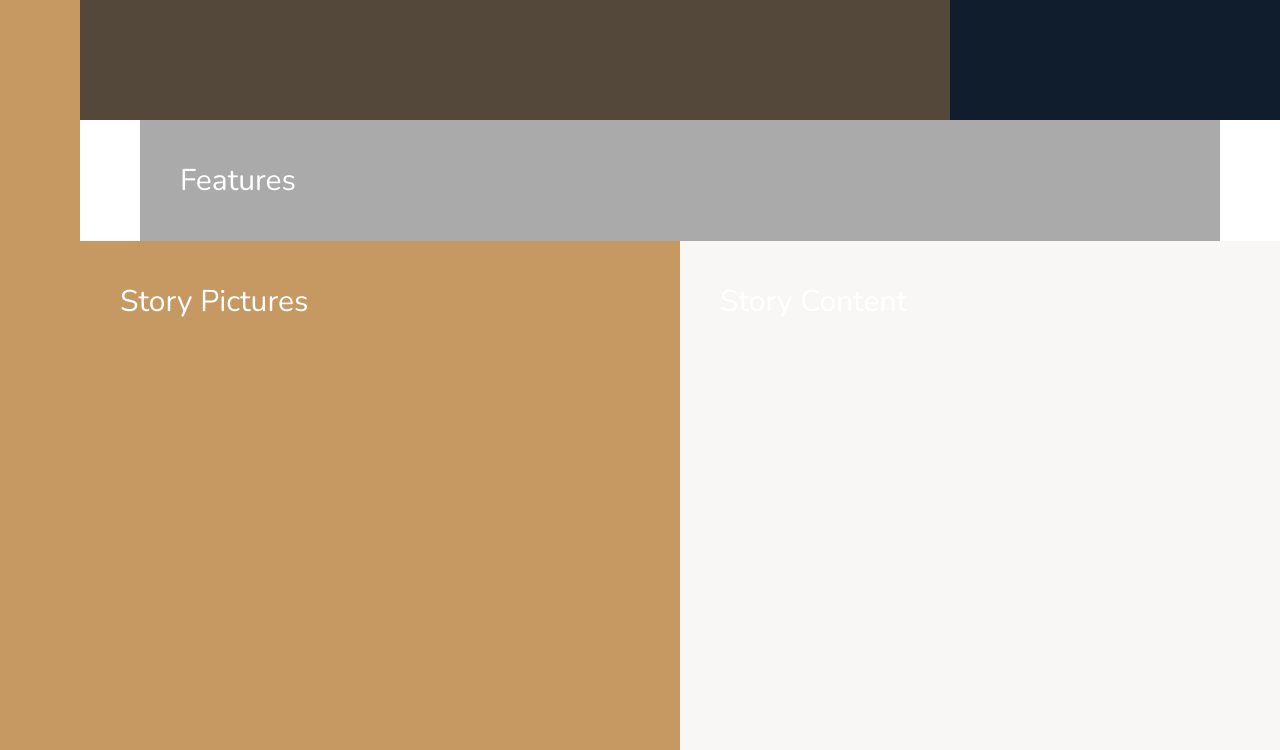
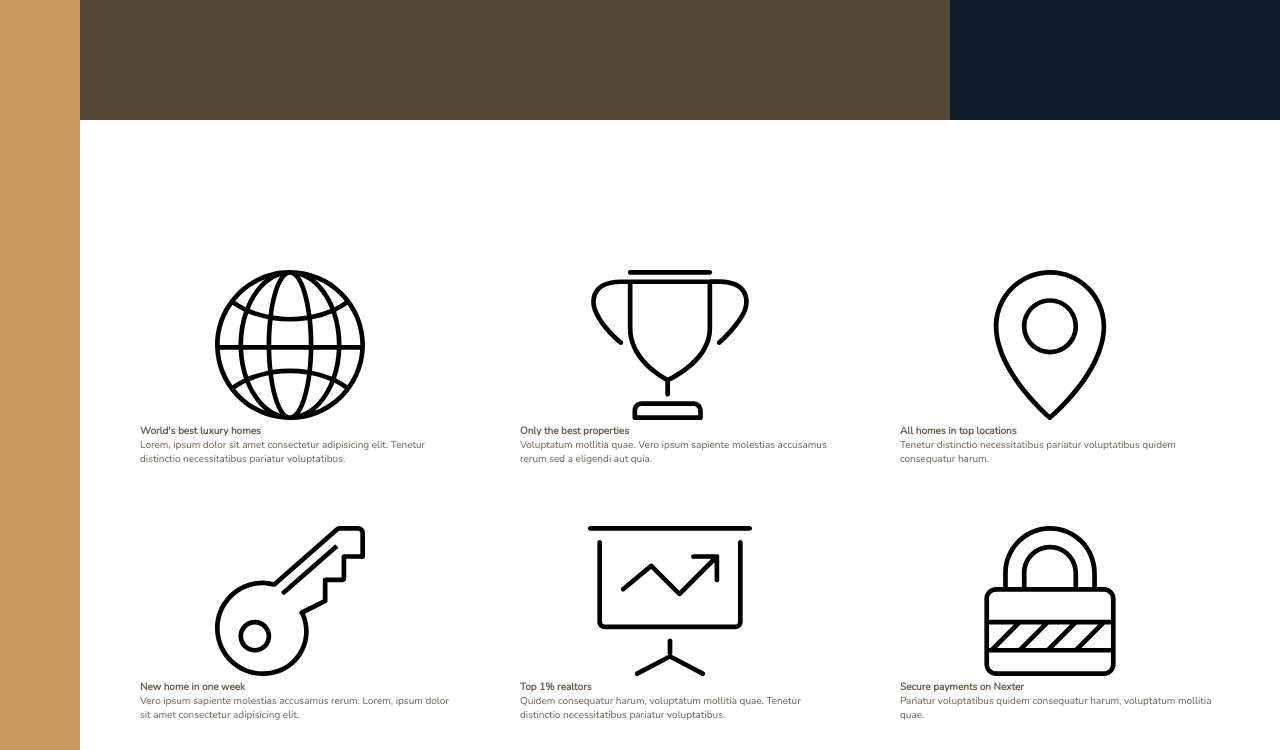
Before and after one commit to BillStephens2022/Nexter, a website: page index.html in a window 1280 px wide. Shown: the part 520-1270 px from the top of the page. Drawn offline with nearby package versions, Linux system fonts and the light colour scheme.

Commit message:
added layout and content for features section

```diff
--- a/index.html
+++ b/index.html
@@ -22,7 +22,54 @@
         Top 3 realtors
       </div>
       <section class="features">
-        Features
+        <div class="feature">
+            <svg class="feature__icon">
+                <use xlink:href="img/sprite.svg#icon-global"></use>
+            </svg>
+            <h4 class="heading-4">World's best luxury homes</h4>
+            <p class="feature__text">Lorem, ipsum dolor sit amet consectetur adipisicing elit.
+                Tenetur distinctio necessitatibus pariatur voluptatibus.</p>
+        </div>
+        <div class="feature">
+            <svg class="feature__icon">
+                <use xlink:href="img/sprite.svg#icon-trophy"></use>
+            </svg>
+            <h4 class="heading-4">Only the best properties</h4>
+            <p class="feature__text">Voluptatum mollitia quae. Vero ipsum sapiente molestias
+                accusamus rerum sed a eligendi aut quia.</p>
+        </div>
+        <div class="feature">
+            <svg class="feature__icon">
+                <use xlink:href="img/sprite.svg#icon-map-pin"></use>
+            </svg>
+            <h4 class="heading-4">All homes in top locations</h4>
+            <p class="feature__text">Tenetur distinctio necessitatibus pariatur voluptatibus
+                quidem consequatur harum.</p>
+        </div>
+        <div class="feature">
+            <svg class="feature__icon">
+                <use xlink:href="img/sprite.svg#icon-key"></use>
+            </svg>
+            <h4 class="heading-4">New home in one week</h4>
+            <p class="feature__text">
+                Vero ipsum sapiente molestias accusamus rerum. Lorem, ipsum dolor sit amet consectetur
+                adipisicing elit.</p>
+        </div>
+        <div class="feature">
+            <svg class="feature__icon">
+                <use xlink:href="img/sprite.svg#icon-presentation"></use>
+            </svg>
+            <h4 class="heading-4">Top 1% realtors</h4>
+            <p class="feature__text">Quidem consequatur harum, voluptatum mollitia quae. Tenetur distinctio
+                necessitatibus pariatur voluptatibus.</p>
+        </div>
+        <div class="feature">
+            <svg class="feature__icon">
+                <use xlink:href="img/sprite.svg#icon-lock"></use>
+            </svg>
+            <h4 class="heading-4">Secure payments on Nexter</h4>
+            <p class="feature__text">Pariatur voluptatibus quidem consequatur harum, voluptatum mollitia quae.</p>
+        </div>
       </section>
       <div class="story__pictures">
         Story Pictures
--- a/sass/_base.scss
+++ b/sass/_base.scss
@@ -39,10 +39,5 @@ body {
   grid-template-columns: [sidebar-start] 8rem [sidebar-end full-start] minmax(6rem, 1fr) [center-start] repeat(8,
     [col-start] minmax(min-content, 14rem) [col-end]) [center-end] minmax(6rem, 1fr) [full-end];
 
-  & > * {
-    padding: 40px;
-    font-size: 3rem;
-    color: white;
 
-  }
 }
--- a/sass/_features.scss
+++ b/sass/_features.scss
@@ -1,4 +1,10 @@
 .features {
-  background-color: $color-grey-light-2;
+
   grid-column: center-start / center-end;
+
+  margin: 15rem 0;
+
+  display: grid;
+  grid-template-columns: repeat(3, 1fr);
+  grid-gap: 6rem;
 }
```
Also changed, not shown: css/style.css.
